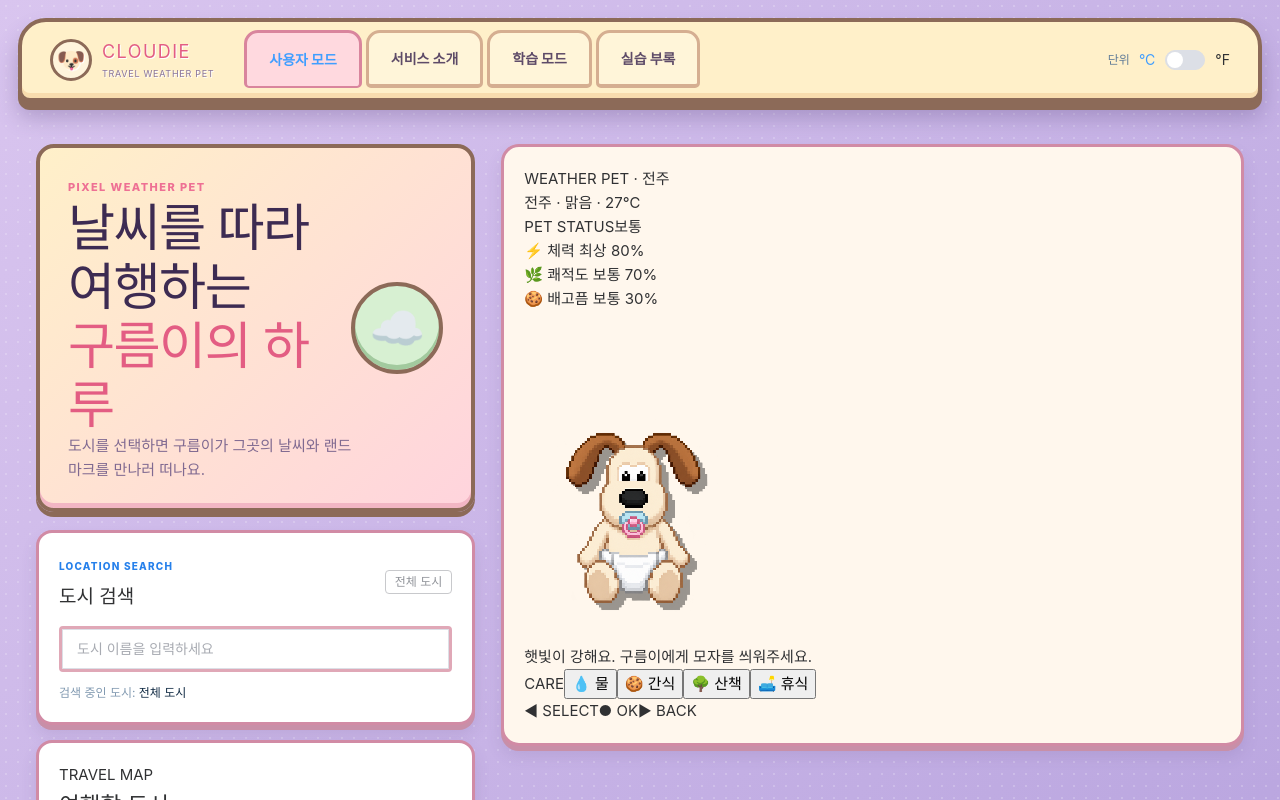
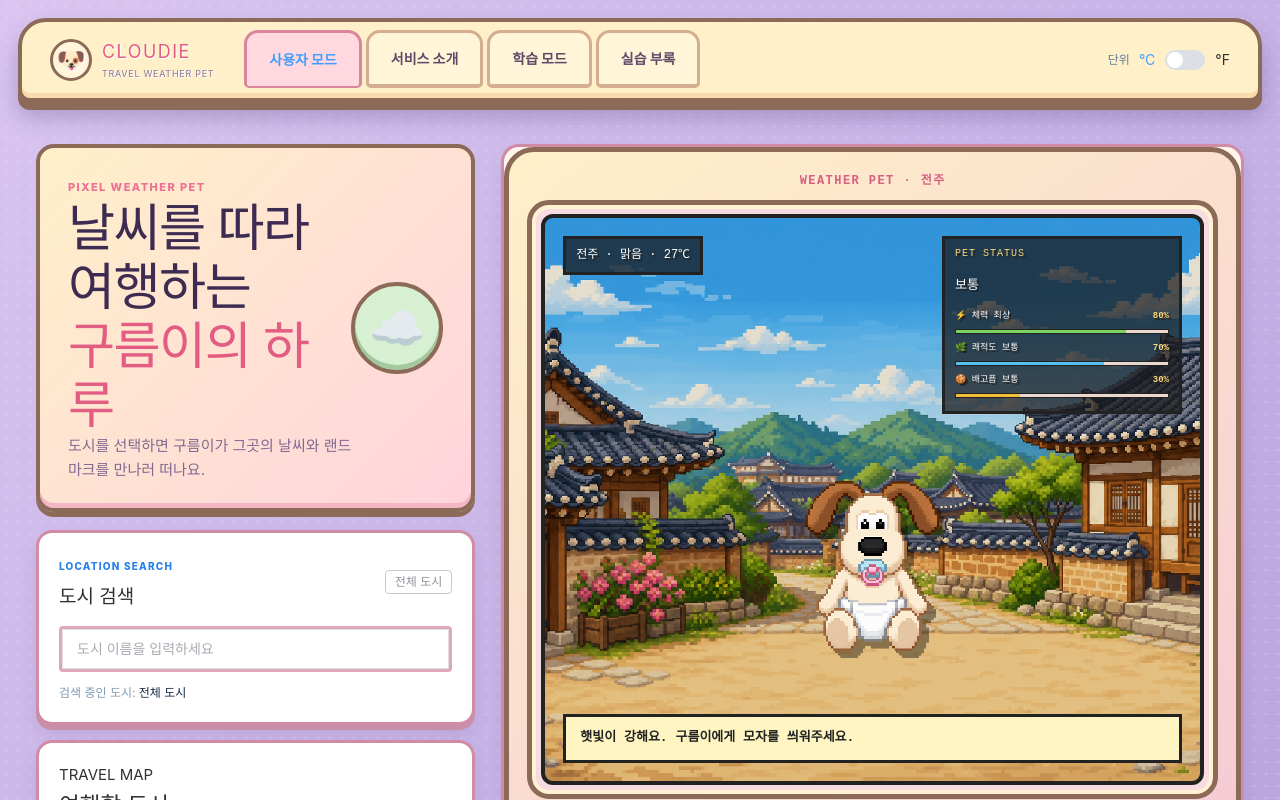
Before and after one commit to gukastan/SKALA--Vue, a Vue app: page / in a window 1280 px wide. Shown: the top 800 px of the page. Built offline with nearby package versions, Linux system fonts and the light colour scheme; no server answers.

Commit message:
fix: restore weather pet device styles

```diff
--- a/src/components/pet/PetStage.vue
+++ b/src/components/pet/PetStage.vue
@@ -67,6 +67,37 @@ const puppySprite = computed(() => ({
 </template>
 
 <style scoped>
+.pet-stage-card :deep(.el-card__body) { padding: 0; }
+.pet-device { padding: 18px 18px 14px; border: 5px solid #8c6a58; border-radius: 30px; background: linear-gradient(145deg, #fff0c9, #f4c9d5); box-shadow: inset 0 -8px #e5a8b9, 0 6px 0 #8c6a58; }
+.device-screen-label { margin: 0 12px 12px; color: #d65f83; font: 800 12px 'Courier New', monospace; letter-spacing: .12em; text-align: center; }
+.device-screen { padding: 9px; border: 5px solid #8c6a58; border-radius: 22px; background: #f6dce1; box-shadow: inset 0 0 0 4px #fff1d1; }
+.pixel-stage { min-height: 470px; padding: 18px; color: #fff; font-family: 'Courier New', monospace; image-rendering: pixelated; border: 4px solid #222; border-radius: 12px; background-position: center; background-size: cover; }
+.jeonju-bg { background-image: linear-gradient(rgba(0,0,0,.08), rgba(0,0,0,.08)), url('../../assets/pixel/jeonju-bg.png'); }
+.busan-bg { background-image: linear-gradient(rgba(0,0,0,.08), rgba(0,0,0,.08)), url('../../assets/pixel/busan-bg.png'); }
+.gwangju-bg { background-image: linear-gradient(rgba(0,0,0,.12), rgba(0,0,0,.12)), url('../../assets/pixel/gwangju-bg.png'); }
+.cheonan-bg { background-image: linear-gradient(rgba(0,0,0,.08), rgba(0,0,0,.08)), url('../../assets/pixel/cheonan-bg.png'); }
+.pixel-stage-top { display: flex; justify-content: space-between; align-items: flex-start; gap: 12px; font-size: 12px; font-weight: 700; }
+.pixel-location, .pixel-status { padding: 7px 10px; background: rgba(24,24,27,.72); border: 3px solid #222; text-shadow: 2px 2px #222; }
+.pixel-location { white-space: nowrap; }
+.pixel-status { display: grid; gap: 3px; width: 240px; min-height: 178px; }
+.pixel-status > span { color: #f7d678; font-size: 10px; letter-spacing: .1em; }
+.pixel-status strong { color: #fff; font-size: 13px; }
+.mini-status { display: grid; gap: 2px; }
+.mini-status label { display: flex; justify-content: space-between; gap: 10px; color: #fff; font-size: 9px; line-height: 1.2; }
+.mini-status b { color: #f7d678; font-weight: 800; }
+.mini-status i { display: block; height: 5px; overflow: hidden; border: 1px solid #222; background: #e8d8d0; }
+.mini-status em { display: block; height: 100%; background: #7bd45f; transition: width .25s ease; }
+.mini-status:nth-of-type(2) em { background: #55bff2; }
+.mini-status:nth-of-type(3) em { background: #f3bf39; }
+.pixel-scene { display: flex; flex-direction: column; align-items: center; justify-content: center; min-height: 300px; text-align: center; }
+.pixel-message { padding: 12px 14px; color: #222; background: #fff5c2; border: 3px solid #222; font-size: 13px; font-weight: 700; line-height: 1.45; }
+.device-care { display: grid; grid-template-columns: auto repeat(4, 1fr); gap: 8px; align-items: center; margin-top: 13px; }
+.device-care-label { color: #d65f83; font: 800 10px 'Courier New', monospace; letter-spacing: .08em; }
+.device-care button { min-height: 34px; padding: 5px 7px; border: 3px solid #8c6a58; border-radius: 9px; color: #4a354e; background: #fff5d9; box-shadow: 0 3px 0 #b77991; font: 800 11px 'Noto Sans KR', sans-serif; cursor: pointer; }
+.device-care button:active { transform: translateY(2px); box-shadow: 0 1px 0 #b77991; }
+.device-controls { display: flex; justify-content: space-around; margin-top: 13px; color: #725668; font: 800 11px 'Courier New', monospace; }
+.pixel-status { box-sizing: border-box; }
+@media (max-width: 600px) { .pixel-stage-top { flex-direction: column; }.pixel-status { width: 100%; min-height: 0; }.pixel-location { width: 100%; white-space: normal; }.device-care { grid-template-columns: repeat(2, 1fr); }.device-care-label { grid-column: 1 / -1; } }
 </style>
 
 <style scoped>
```
